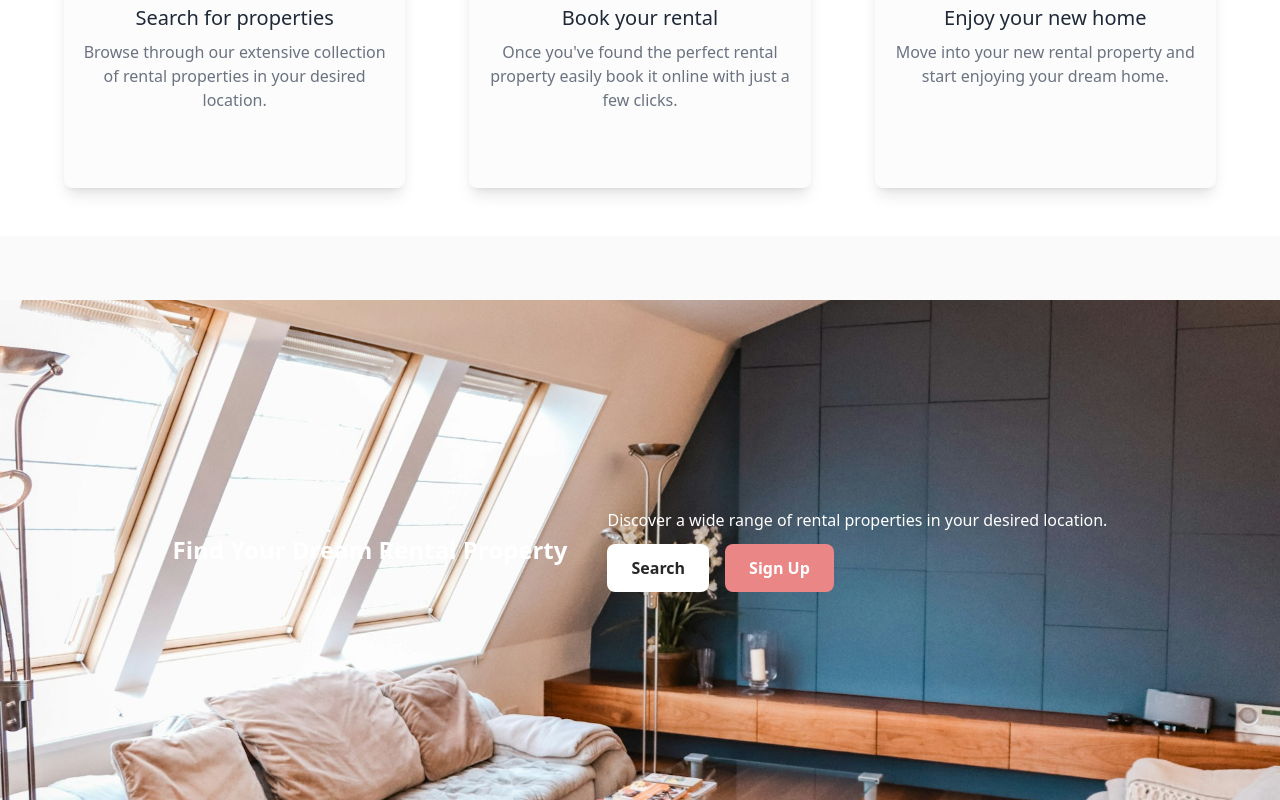
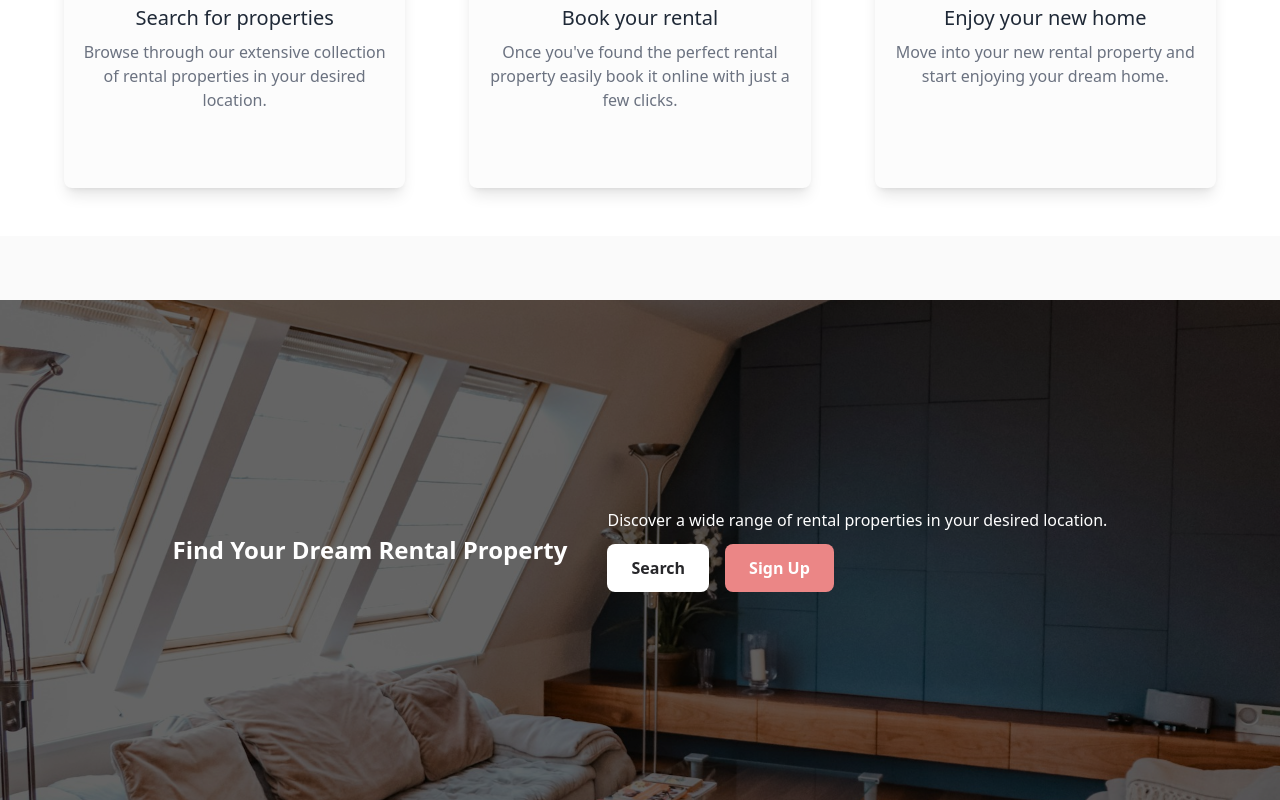
Before and after one commit to saira512dev/RealEstate, a Next.js app: page /landing in a window 1280 px wide. Shown: the part 1946-2746 px from the top of the page. Built offline with nearby package versions, Linux system fonts and the light colour scheme; no server answers.

Commit message:
fixed overlay issue in calltoaction section

```diff
--- a/src/app/(nondashboard)/landing/CallToActionSection.tsx
+++ b/src/app/(nondashboard)/landing/CallToActionSection.tsx
@@ -12,14 +12,14 @@ const CallToActionSection = () => {
          src="/landing-call-to-action.jpg"
          alt="Rentiful Search Section Background"
          fill
-         className="object-cover object-center z-10"
+         className="object-cover object-center z-0"
          />
-         <div className="absolute inset-0 bg-black bg-opacity-60 flex items-center">
+         <div className="absolute inset-0 bg-black bg-opacity-60 flex items-center z-10">
             <motion.div initial={{ opacity: 0, y: 20 }}
                         transition={{ duration: 0.5 }}
                         whileInView={{ opacity: 1, y: 0 }}
                         viewport={{ once: true }}
-            className="relative z-10 max-w-4xl xl:max-w-6xl mx-auto px-6 sm:px-8 lg:px-12 xl:px-16 py-12"
+            className="relative z-20 max-w-4xl xl:max-w-6xl mx-auto px-6 sm:px-8 lg:px-12 xl:px-16 py-12"
             >
                 <div className="flex flex-col md:flex-row justify-between items-center">
                     <div className="mb-6 md:mb-0 md:mr-10">
```
